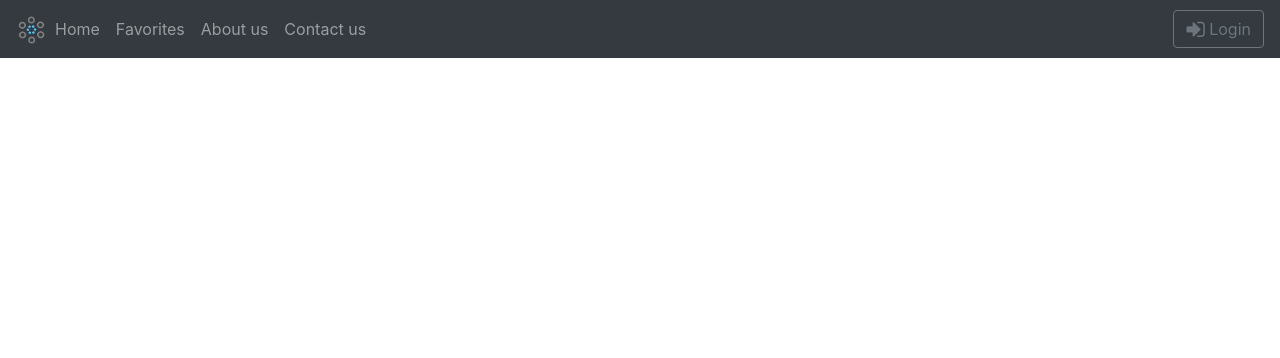
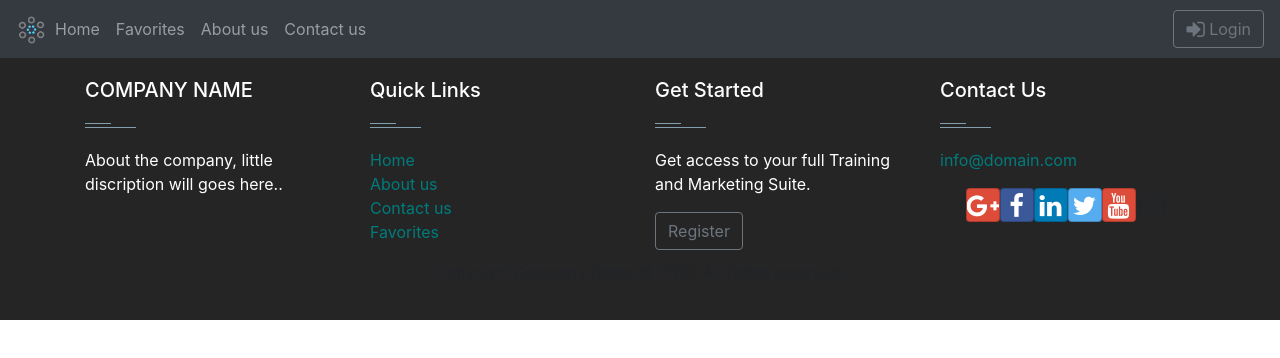
Before and after one commit to Rochan2001/react_blog, a React (Create React App) app: page / in a window 1280 px wide. Shown: the top 358 px of the page. Built offline with nearby package versions, Linux system fonts and the light colour scheme.

Commit message:
Added footer

```diff
--- a/package.json
+++ b/package.json
@@ -7,6 +7,7 @@
     "@testing-library/react": "^9.3.2",
     "@testing-library/user-event": "^7.1.2",
     "bootstrap": "^4.5.0",
+    "bootstrap-social": "^5.1.1",
     "firebase": "^7.16.1",
     "font-awesome": "^4.7.0",
     "jquery": "^3.5.1",
--- a/src/App.css
+++ b/src/App.css
@@ -9,3 +9,65 @@
 .close {
     color: #fff;
 }
+
+.footer {
+    background-color: #252525;
+    padding: 20px 0;
+}
+
+.widget li a {
+    color: #007c7c;
+}
+
+.widget li a:hover {
+    color: blue;
+}
+
+.widget-title {
+    margin-bottom: 20px;
+}
+
+.widget-title span {
+    background: #839FAD none repeat scroll 0 0;
+    display: block;
+    height: 1px;
+    margin-top: 25px;
+    position: relative;
+    width: 20%;
+}
+
+.widget-title span::after {
+    background: inherit;
+    content: "";
+    height: inherit;
+    position: absolute;
+    top: -4px;
+    width: 50%;
+}
+
+.widget-title.text-center span,
+.widget-title.text-center span::after {
+    margin-left: auto;
+    margin-right: auto;
+    left: 0;
+    right: 0;
+}
+
+.a_color {
+    color: #007c7c;
+}
+
+
+
+.typo-light h1,
+.typo-light h2,
+.typo-light h3,
+.typo-light h4,
+.typo-light h5,
+.typo-light h6,
+.typo-light p,
+.typo-light div,
+.typo-light span,
+.typo-light small {
+    color: #fff;
+}
--- /dev/null
+++ b/src/components/FooterComponent.js
@@ -0,0 +1,92 @@
+import React from "react";
+import {Button} from "reactstrap";
+
+function Footer(props) {
+  return (
+    <div id="footer" className="footer footer-1">
+      <div className="typo-light">
+        <div className="container">
+          <div className="row justify-content-center">
+            <div className="col-md-3 col-sm-6 col-xs-12">
+              <div className="widget">
+                <h5 className="widget-title">
+                  COMPANY NAME<span></span>
+                </h5>
+                <p>About the company, little discription will goes here.. </p>
+              </div>
+            </div>
+            <div className="col-md-3 col-sm-6 col-xs-12">
+              <div className="widget">
+                <h5 className="widget-title">
+                  Quick Links<span></span>
+                </h5>
+                <ul className="list-unstyled">
+                  <li>
+                    <div>
+                      <a href="#.">Home</a>
+                    </div>
+                  </li>
+                  <li>
+                    <div>
+                      <a href="#.">About us</a>
+                    </div>
+                  </li>
+                  <li>
+                    <div>
+                      <a href="#.">Contact us</a>
+                    </div>
+                  </li>
+                  <li>
+                    <div>
+                      <a href="#.">Favorites</a>
+                    </div>
+                  </li>
+                </ul>
+              </div>
+            </div>
+            <div className="col-md-3 col-sm-6 col-xs-12">
+              <div className="widget">
+                <h5 className="widget-title">
+                  Get Started<span></span>
+                </h5>
+                <p>Get access to your full Training and Marketing Suite.</p>
+                <Button outline>Register</Button>
+              </div>
+            </div>
+            <div className="col-md-3 col-sm-6 col-xs-12">
+              <div className="widget">
+                <h5 className="widget-title">
+                  Contact Us<span></span>
+                </h5>
+                <p>
+                  <a className="a_color" href="mailto:info@domain.com" title="gloryhole">
+                    info@domain.com
+                  </a>
+                </p>
+               <div className="text-center">
+                    <a className="btn btn-social-icon btn-google" href="http://google.com/+"><i className="fa fa-google-plus"></i></a>
+                    <a className="btn btn-social-icon btn-facebook" href="http://www.facebook.com/profile.php?id="><i className="fa fa-facebook"></i></a>
+                    <a className="btn btn-social-icon btn-linkedin" href="http://www.linkedin.com/in/"><i className="fa fa-linkedin"></i></a>
+                    <a className="btn btn-social-icon btn-twitter" href="http://twitter.com/"><i className="fa fa-twitter"></i></a>
+                    <a className="btn btn-social-icon btn-google" href="http://youtube.com/"><i className="fa fa-youtube"></i></a>
+                    <a className="btn btn-social-icon" href="mailto:"><i className="fa fa-envelope-o"></i></a>
+                </div>
+              </div>
+            </div>
+          </div>
+        </div>
+      </div>
+      <div className="footer-copyright">
+        <div className="container">
+          <div className="row">
+            <div className="col-md-12 text-center">
+              <p>Copyright Company Name © 2016. All rights reserved.</p>
+            </div>
+          </div>
+        </div>
+      </div>
+    </div>
+  );
+}
+
+export default Footer;
--- a/src/components/HeaderComponent.js
+++ b/src/components/HeaderComponent.js
@@ -1,7 +1,6 @@
 import React, { Component } from "react";
-import { Navbar, NavbarBrand, Nav, NavbarToggler, Collapse, NavItem, Jumbotron,
-    Button, Modal, ModalHeader, ModalBody,
-    Form, FormGroup, Input, Label } from 'reactstrap';
+import { Navbar, NavbarBrand, Nav, NavbarToggler, Collapse, NavItem,
+         Button, Modal, ModalHeader, ModalBody,Col, Row } from 'reactstrap';
 import { a } from "react-router-dom";
 
 class Header extends Component {
@@ -39,7 +38,7 @@ class Header extends Component {
   }
 
   toggleNav() {
-    this.setState({ isNavOpen: !this.state.isNav });
+    this.setState({ isNavOpen: !this.state.isNavOpen });
   }
 
   render() {
@@ -112,12 +111,16 @@ class Header extends Component {
             </h3>
           </ModalHeader>
           <ModalBody>
+            <Row>
+              <Col md={6}>
             <Button color="danger" onClick={this.handleGoogleLogin}>
               <span className="fa fa-google fa-lg"></span> Google
             </Button>
-            <Button color="dark" onClick={this.handleGithubLogin}>
+              </Col>
+            <Button className="ml-5" color="dark" onClick={this.handleGithubLogin}>
               <span className="fa fa-github fa-lg"></span> Github
             </Button>
+            </Row>
           </ModalBody>
         </Modal>
       </div>
--- a/src/components/MainComponent.js
+++ b/src/components/MainComponent.js
@@ -1,7 +1,9 @@
 import React, { Component } from 'react';
 import Header from './HeaderComponent';
+import Footer from "./FooterComponent";
 import { googleLogin, logoutUser, githubLogin } from "../redux/ActionCreators";
 import { connect } from 'react-redux';
+
 
 const mapStateToProps = state => ({
     auth : state.auth
@@ -15,10 +17,15 @@ const mapDispatchToProps = (dispatch) => ({
 class Main extends Component{
     render(){
         return (
-          <Header auth={this.props.auth}
-                  googleLogin={this.props.googleLogin}
-                  githubLogin={this.props.githubLogin}
-                  logoutUser={this.props.logoutUser} />
+          <div>
+            <Header
+              auth={this.props.auth}
+              googleLogin={this.props.googleLogin}
+              githubLogin={this.props.githubLogin}
+              logoutUser={this.props.logoutUser}
+            />
+            <Footer />
+          </div>
         );
     }
 }
--- a/src/index.js
+++ b/src/index.js
@@ -2,6 +2,7 @@ import React from 'react';
 import ReactDOM from 'react-dom';
 import "bootstrap/dist/css/bootstrap.min.css";
 import "font-awesome/css/font-awesome.css";
+import "bootstrap-social/bootstrap-social.css";
 import './index.css';
 import App from './App';
 import * as serviceWorker from './serviceWorker';
```
Also changed, not shown: 1 other file (tests, documents, lock files or other folders).
